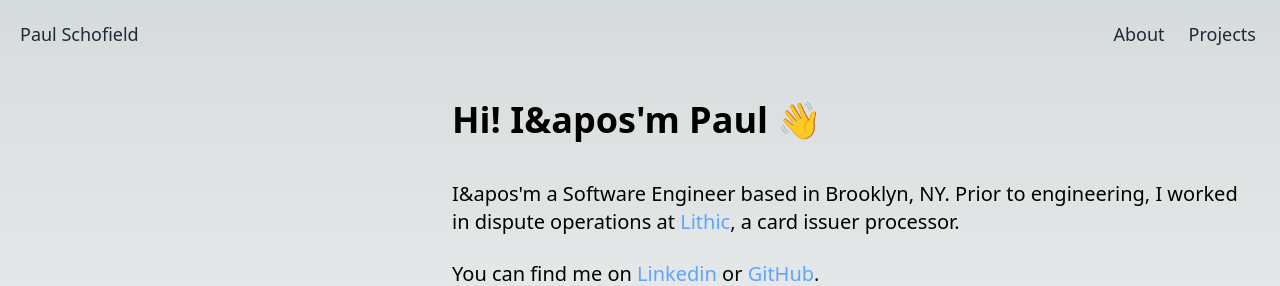
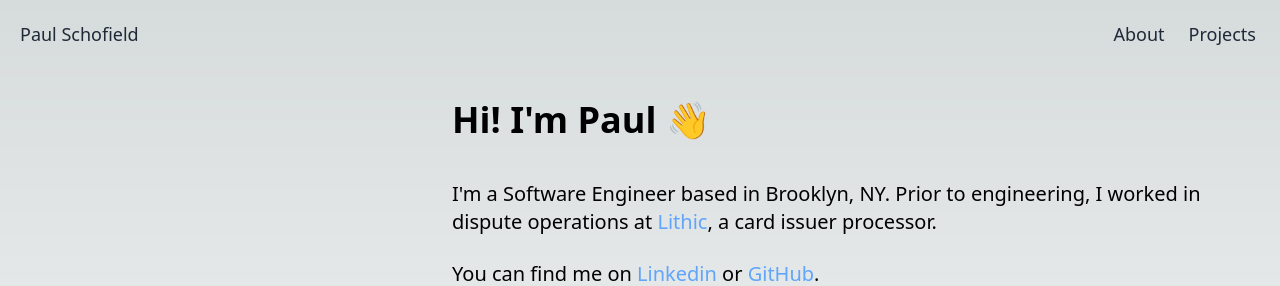
Before and after one commit to schofield-paul/personal-website, a Next.js app: page / in a window 1280 px wide. Shown: the top 286 px of the page. Built offline with nearby package versions, Linux system fonts and the light colour scheme.

Commit message:
escape-chars

```diff
--- a/src/pages/index.js
+++ b/src/pages/index.js
@@ -22,11 +22,11 @@ export default function Home() {
         </div>
         <div className="col-span-2 text-center lg:text-left">
           <h1 className="text-4xl font-bold pt-7 ml-5 mt-6">
-            Hi! I&apos'm Paul 👋
+            Hi! I&apos;m Paul 👋
           </h1>
           <div className="mt-8 lg:mt-10 ml-5 mr-10">
             <p className="text-xl">
-              I&apos'm a Software Engineer based in Brooklyn, NY. Prior to
+              I&apos;m a Software Engineer based in Brooklyn, NY. Prior to
               engineering, I worked in dispute operations at{' '}
               <Link
                 href="https://www.lithic.com/"
```
